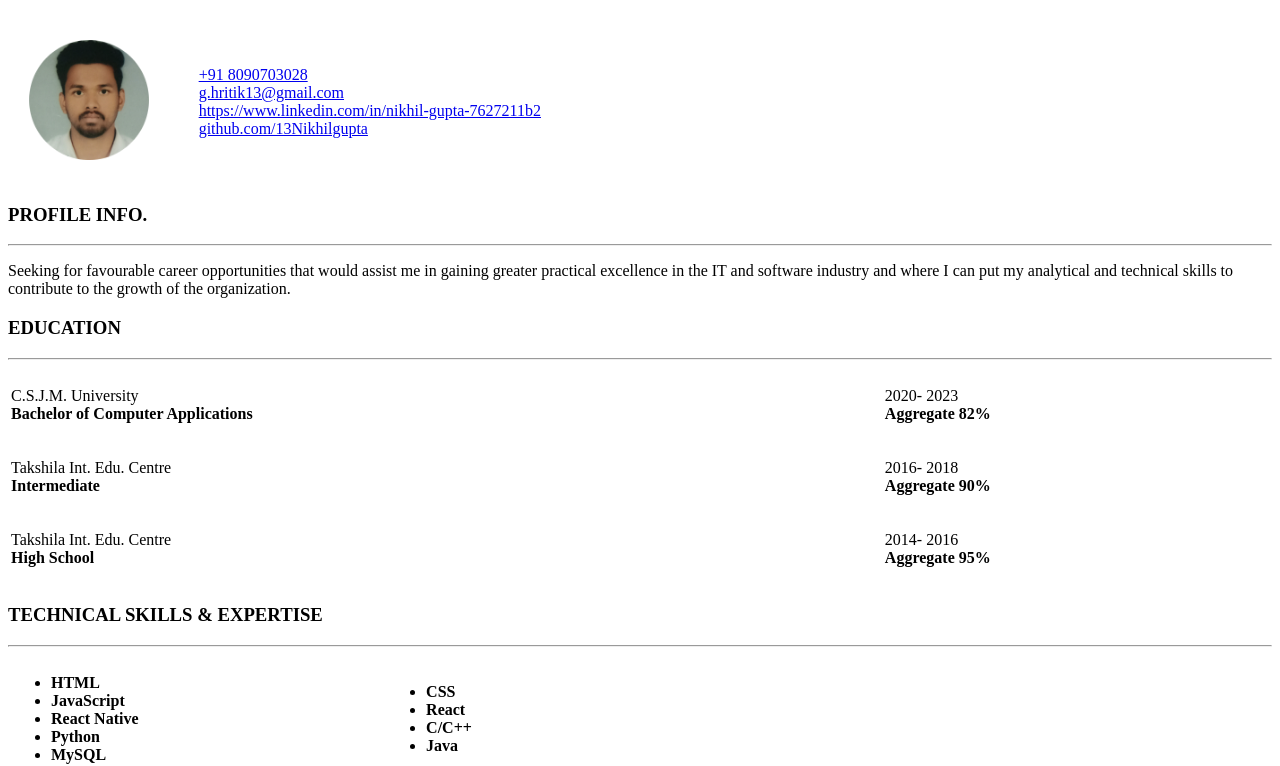
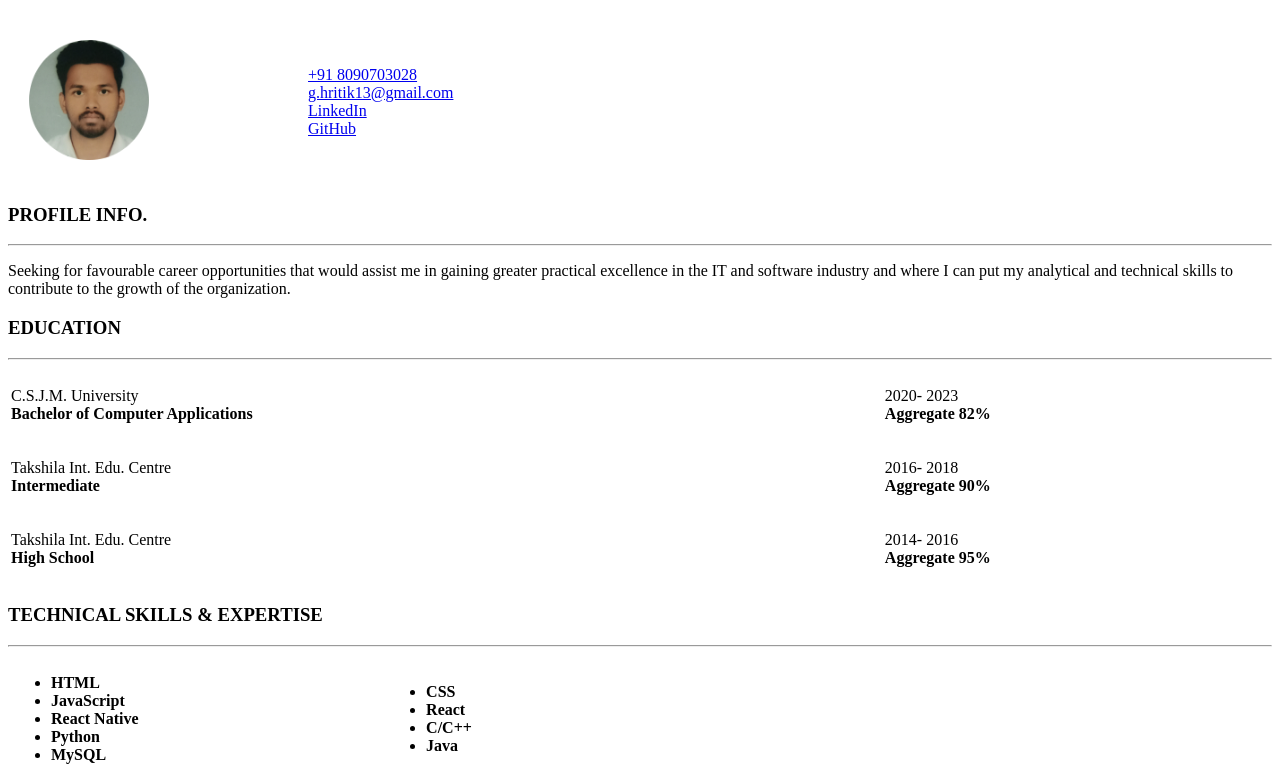
Before and after one commit to 13Nikhilgupta/CV, a plain HTML site: page index.html in a window 1280 px wide. Shown: the part 61-827 px from the top of the page. Drawn offline with Linux system fonts and the light colour scheme.

Commit message:
changed LinkedIn and GitHub links

```diff
--- a/index.html
+++ b/index.html
@@ -12,8 +12,8 @@
   <td><img src=".\img\img1.png" alt="Profile" height="120" width="120"></td>
   <td><a href="tel:+918090703028">+91 8090703028</a><br>
   <a href="mailto: g.hritik13@gmail.com">g.hritik13@gmail.com</a><br>
-  <a href="https://www.linkedin.com/in/nikhil-gupta-7627211b2">https://www.linkedin.com/in/nikhil-gupta-7627211b2</a><br>
-  <a href="github.com/13Nikhilgupta">github.com/13Nikhilgupta</a>
+  <a href="https://www.linkedin.com/in/nikhil-gupta-7627211b2">LinkedIn</a><br>
+  <a href="github.com/13Nikhilgupta">GitHub</a>
   </td>
 </tr>
 </table>
```
Also changed, not shown: img/img2.png (deleted).
